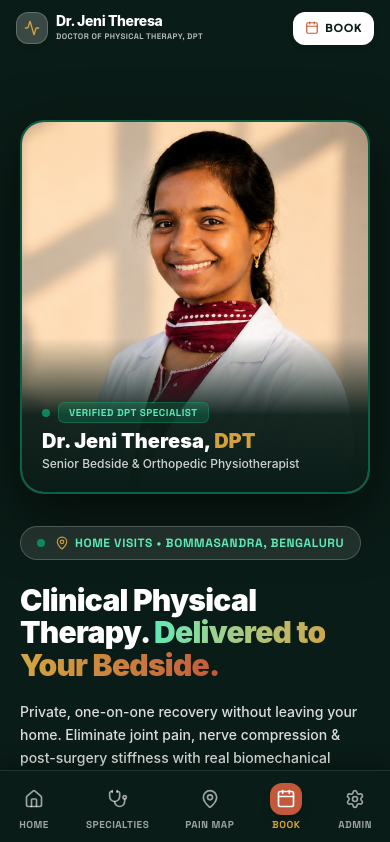
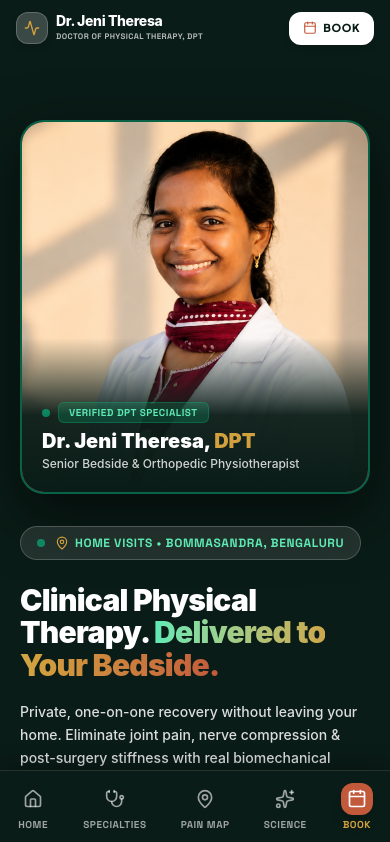
Before and after one commit to stalinSaga04/JeniTheresa_physiotherapist, a React (Vite) app: page / in a window 390 px wide. Shown: the top 842 px of the page. Built offline with nearby package versions, Linux system fonts and the light colour scheme; a web font is replaced by a local one.

Commit message:
fix: disable touch text selection globally for native app UX, right-shift background portrait to clear typography, and implement secure footer link and double-click trigger for PMS admin access

```diff
--- a/src/components/Footer.jsx
+++ b/src/components/Footer.jsx
@@ -109,9 +109,17 @@ const Footer = ({ onOpenTriage, onOpenAdmin }) => {
 
         </div>
 
-        {/* Bottom Disclaimer */}
+        {/* Bottom Disclaimer & Discrete Executive Practice Portal Link */}
         <div className="pt-10 flex flex-col sm:flex-row items-center justify-between text-[11px] font-mono-tech text-[#FAF8F5]/50 gap-4">
-          <p>© {new Date().getFullYear()} Dr. Jeni Theresa, PT, DPT. All clinical rights reserved. Architected with high orthopedic integrity.</p>
+          <div className="flex flex-col gap-2 text-center sm:text-left">
+            <p>© {new Date().getFullYear()} Dr. Jeni Theresa, PT, DPT. All clinical rights reserved. Architected with high orthopedic integrity.</p>
+            <button
+              onClick={onOpenAdmin}
+              className="inline-flex items-center gap-1.5 px-3.5 py-1 rounded-lg bg-white/5 hover:bg-white/15 text-emerald-300/80 hover:text-emerald-300 transition-all text-[11px] font-mono-tech border border-white/10 hover:border-emerald-500/40 cursor-pointer w-fit mx-auto sm:mx-0 shadow-sm"
+            >
+              <span>🔒 Practice Management Console (Doctor Portal Login)</span>
+            </button>
+          </div>
           <div className="flex items-center gap-1.5 text-amber-300/80">
             <ShieldAlert className="w-3.5 h-3.5" />
             <span>Emergency Note: For severe acute trauma or loss of sensation, visit an ER immediately.</span>
--- a/src/components/Hero.jsx
+++ b/src/components/Hero.jsx
@@ -50,11 +50,11 @@ const Hero = ({ onOpenTriage }) => {
         <img
           src="/images/dr-jeni-portrait.png"
           alt="Dr. Jeni Theresa — Clinical Physiotherapist"
-          className="w-full h-full object-cover object-[72%_top] lg:object-[78%_top] xl:object-[82%_top] scale-[1.02] transform-gpu"
+          className="w-full h-full object-cover object-[88%_top] lg:object-[93%_top] xl:object-[98%_top] translate-x-4 sm:translate-x-6 lg:translate-x-10 scale-[1.04] transform-gpu"
           onError={(e) => { e.target.src = '/images/dr-jeni-clinical.jpg'; }}
         />
         {/* Organic, ultra-smooth gradient so text reads perfectly on left WITHOUT feeling like two disconnected split-screen boxes! */}
-        <div className="absolute inset-y-0 left-0 w-[62%] sm:w-[58%] lg:w-[54%] bg-gradient-to-r from-[#0A1C17] via-[#0A1C17]/90 to-transparent pointer-events-none" />
+        <div className="absolute inset-y-0 left-0 w-[64%] sm:w-[60%] lg:w-[56%] bg-gradient-to-r from-[#0A1C17] via-[#0A1C17]/92 to-transparent pointer-events-none" />
         {/* Soft top gradient to ensure navbar links sit over a clean background */}
         <div className="absolute top-0 inset-x-0 h-32 bg-gradient-to-b from-[#0A1C17] via-[#0A1C17]/70 to-transparent pointer-events-none" />
         {/* Soft bottom gradient to transition cleanly into the Video Vault */}
--- a/src/components/Navbar.jsx
+++ b/src/components/Navbar.jsx
@@ -33,14 +33,26 @@ const Navbar = ({ onOpenTriage, onOpenAdmin }) => {
     { label: 'Outcomes', href: '#case-vault' },
   ];
 
-  // Mobile bottom tab items (compact, icon-driven)
+  // Mobile bottom tab items (compact, icon-driven, 100% patient-centered)
   const bottomTabs = [
     { label: 'Home', icon: Home, href: '#top', action: () => window.scrollTo({ top: 0, behavior: 'smooth' }) },
     { label: 'Specialties', icon: Stethoscope, href: '#specialties' },
     { label: 'Pain Map', icon: MapPin, href: '#symptom-map' },
+    { label: 'Science', icon: Sparkles, href: '#modalities' },
     { label: 'Book', icon: Calendar, href: null, action: () => onOpenTriage() },
-    { label: 'Admin', icon: Settings, href: null, action: () => onOpenAdmin() },
   ];
+
+  // Executive hotkey: Pressing Ctrl+Shift+P or Alt+P automatically triggers the Doctor PMS Console
+  useEffect(() => {
+    const handleKeyDown = (e) => {
+      if ((e.ctrlKey && e.shiftKey && (e.key === 'P' || e.key === 'p')) || (e.altKey && (e.key === 'P' || e.key === 'p'))) {
+        e.preventDefault();
+        onOpenAdmin();
+      }
+    };
+    window.addEventListener('keydown', handleKeyDown);
+    return () => window.removeEventListener('keydown', handleKeyDown);
+  }, [onOpenAdmin]);
 
   const handleNavClick = (href) => {
     setIsOpen(false);
@@ -69,14 +81,17 @@ const Navbar = ({ onOpenTriage, onOpenAdmin }) => {
       }`}>
         <div className="max-w-7xl mx-auto px-4 md:px-10 flex items-center justify-between">
 
-          {/* Brand */}
-          <a href="#" onClick={() => window.scrollTo({ top: 0, behavior: 'smooth' })} className="flex items-center gap-2 sm:gap-3.5 group cursor-pointer text-[#0A1C17]">
-            <div className={`w-8 h-8 sm:w-11 sm:h-11 rounded-xl sm:rounded-2xl flex items-center justify-center shadow-md group-hover:scale-105 transition-all duration-300 ${
+          {/* Brand (Double clicking the heartbeat logo opens Doctor PMS console!) */}
+          <div className="flex items-center gap-2 sm:gap-3.5 group text-[#0A1C17]">
+            <div
+              onDoubleClick={onOpenAdmin}
+              title="Double click to access Clinical Console"
+              className={`w-8 h-8 sm:w-11 sm:h-11 rounded-xl sm:rounded-2xl flex items-center justify-center shadow-md group-hover:scale-105 transition-all duration-300 cursor-pointer ${
               scrolled ? 'bg-[#0A1C17] text-[#FAF8F5]' : 'bg-white/20 backdrop-blur-md text-white border border-white/20'
             }`}>
               <Activity className="w-4 h-4 sm:w-5 sm:h-5 text-[#D2A13E]" />
             </div>
-            <div className="flex flex-col">
+            <a href="#" onClick={() => window.scrollTo({ top: 0, behavior: 'smooth' })} className="flex flex-col cursor-pointer">
               <span className={`font-extrabold text-sm sm:text-xl md:text-2xl tracking-tight leading-none transition-colors font-sans ${
                 scrolled ? 'text-[#0A1C17]' : 'text-white'
               }`}>
@@ -87,8 +102,8 @@ const Navbar = ({ onOpenTriage, onOpenAdmin }) => {
               }`}>
                 Doctor of Physical Therapy, DPT
               </span>
-            </div>
-          </a>
+            </a>
+          </div>
 
           {/* Desktop Navigation Pills (Visible on md 768px+ and in Mobile Desktop Site mode!) */}
           <nav className={`hidden md:flex items-center gap-0.5 p-1 lg:p-1.5 rounded-2xl backdrop-blur-sm border ${
@@ -111,29 +126,15 @@ const Navbar = ({ onOpenTriage, onOpenAdmin }) => {
             ))}
           </nav>
 
-          {/* Action Buttons */}
+          {/* Action Button */}
           <div className="flex items-center gap-1.5 sm:gap-2.5">
-            {/* PMS Admin (Desktop - always visible) */}
-            <button
-              onClick={onOpenAdmin}
-              className={`hidden sm:flex items-center gap-1 px-2.5 py-1.5 sm:px-3 sm:py-2 rounded-xl text-[11px] sm:text-xs font-bold transition-all cursor-pointer border shrink-0 ${
-                scrolled
-                  ? 'bg-white border-[#0A1C17]/10 text-[#0A1C17]/70 hover:text-[#0A1C17] hover:border-[#0A1C17]/30'
-                  : 'bg-white/10 border-white/15 text-white/80 hover:bg-white/20 hover:text-white backdrop-blur-md'
-              }`}
-            >
-              <Settings className="w-3.5 h-3.5" />
-              <span className="font-mono-tech uppercase tracking-wider">PMS</span>
-            </button>
-
             {/* Book Appointment */}
             <button
               onClick={onOpenTriage}
-              className="px-3 sm:px-4 lg:px-5 py-2 sm:py-2 rounded-xl sm:rounded-2xl bg-white text-[#0A1C17] font-extrabold text-[11px] sm:text-xs tracking-wider uppercase shadow-md hover:bg-[#D2A13E] hover:text-white hover:shadow-xl hover:-translate-y-0.5 active:translate-y-0 transition-all cursor-pointer flex items-center gap-1.5 sm:gap-2 group shrink-0 whitespace-nowrap"
+              className="px-3.5 sm:px-5 lg:px-6 py-2 sm:py-2.5 rounded-xl sm:rounded-2xl bg-white text-[#0A1C17] font-extrabold text-[11px] sm:text-xs tracking-wider uppercase shadow-md hover:bg-[#D2A13E] hover:text-white hover:shadow-xl hover:-translate-y-0.5 active:translate-y-0 transition-all cursor-pointer flex items-center gap-1.5 sm:gap-2 group shrink-0 whitespace-nowrap"
             >
-              <Calendar className="w-3.5 h-3.5 text-[#C2593B] group-hover:text-white transition-colors shrink-0" />
-              <span className="hidden lg:inline">Book Assessment</span>
-              <span className="hidden sm:inline lg:hidden">Book Appt</span>
+              <Calendar className="w-3.5 h-3.5 sm:w-4 sm:h-4 text-[#C2593B] group-hover:text-white transition-colors shrink-0" />
+              <span className="hidden sm:inline">Book Assessment</span>
               <span className="sm:hidden text-[11px]">Book</span>
             </button>
           </div>
--- a/src/index.css
+++ b/src/index.css
@@ -28,16 +28,18 @@
     padding-bottom: env(safe-area-inset-bottom, 0);
   }
 
-  /* Prevent text selection on interactive elements for app feel */
-  button, a, nav, [role="button"] {
-    -webkit-user-select: none;
-    user-select: none;
+  /* Prevent text selection everywhere for true native mobile app UX */
+  *, p, span, h1, h2, h3, h4, h5, h6, button, a, nav, div, [role="button"], img {
+    -webkit-user-select: none !important;
+    user-select: none !important;
+    -webkit-touch-callout: none !important;
   }
 
-  /* Allow text selection on content paragraphs for accessibility */
-  p, span, h1, h2, h3, h4, h5, h6 {
-    -webkit-user-select: text;
-    user-select: text;
+  /* ONLY allow text selection inside actual form input boxes and textareas! */
+  input, textarea, [contenteditable="true"] {
+    -webkit-user-select: auto !important;
+    user-select: auto !important;
+    -webkit-touch-callout: default !important;
   }
 
   h1, h2, h3, h4, h5, h6 {
```
